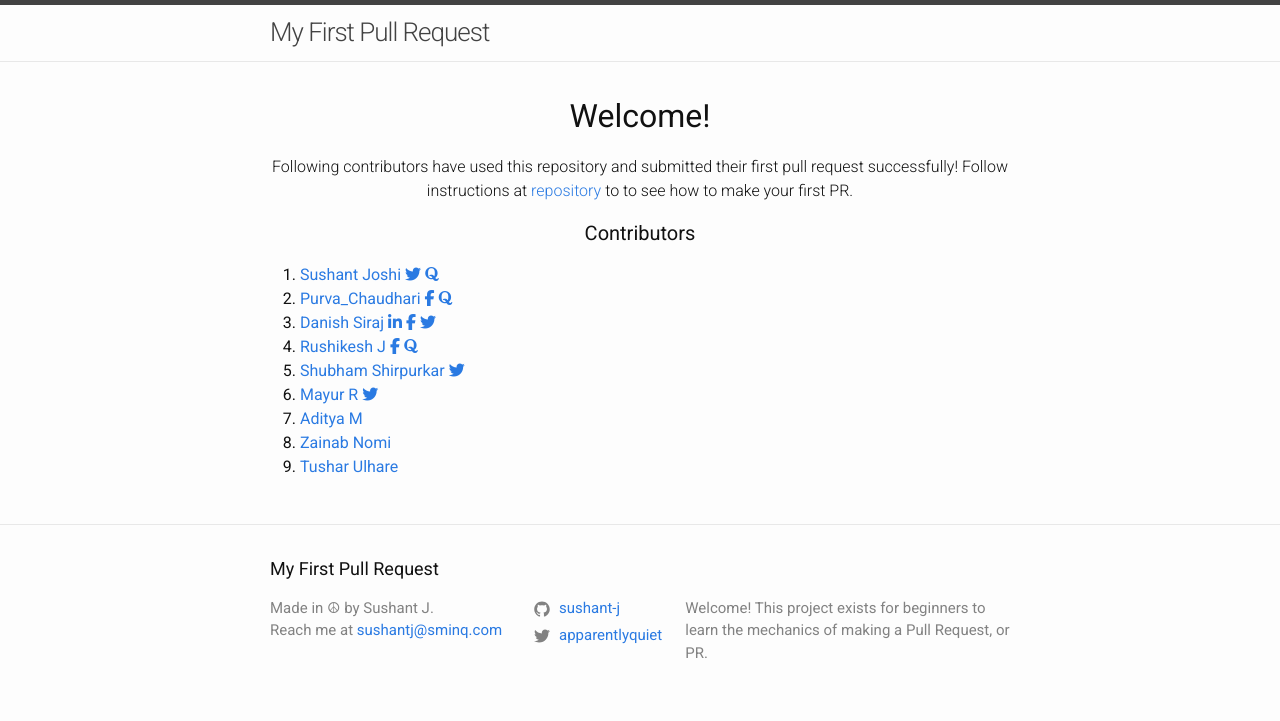
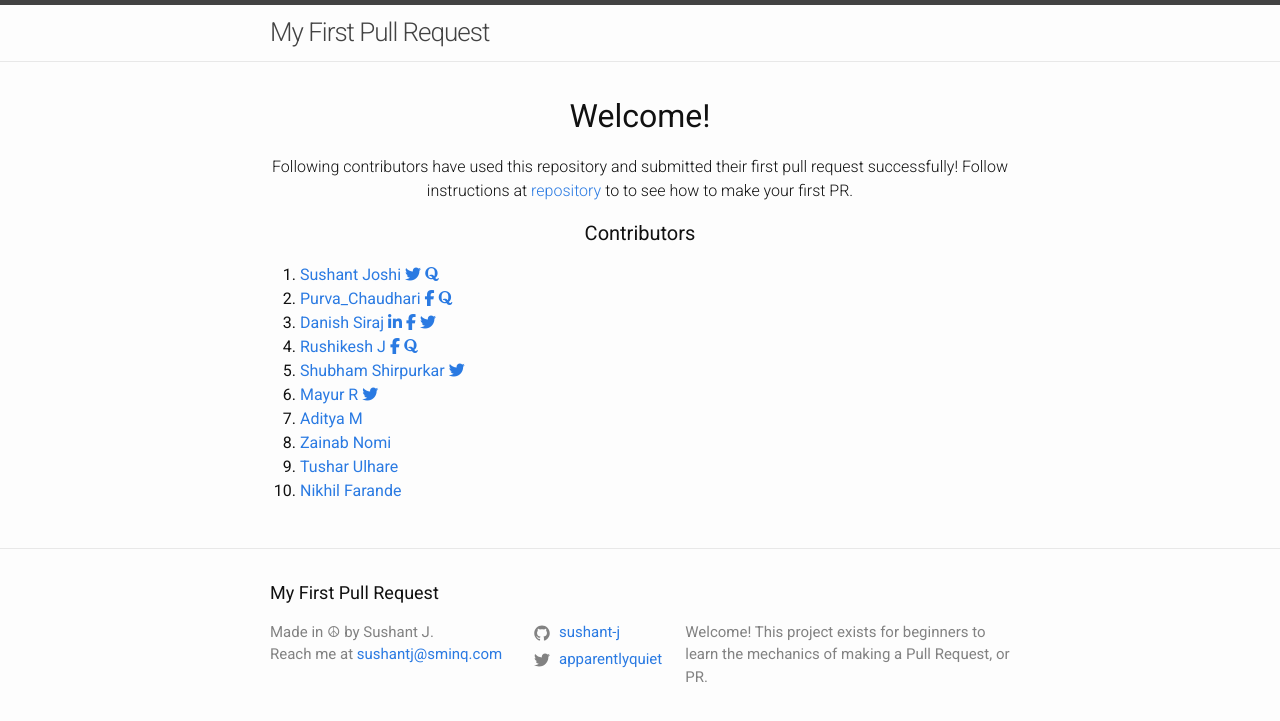
Before and after one commit to sushant-j/my-first-pull-request, a Jekyll site: the page built from index.md, in a window 1280 px wide. Shown: the top 721 px of the page. Built offline with Jekyll 4.4.1, drawn with Linux system fonts in a browser that asks for light colours; nearby versions of some CDN libraries.

Commit message:
Added my name

```diff
--- a/_layouts/home.html
+++ b/_layouts/home.html
@@ -89,5 +89,10 @@ layout: default
         Tushar Ulhare
       </a>
     </li>
+     <li>
+      <a href="https://github.com/faranden2001/">
+        Nikhil  Farande
+      </a>
+    </li>
   </ol>
 </div>
```
